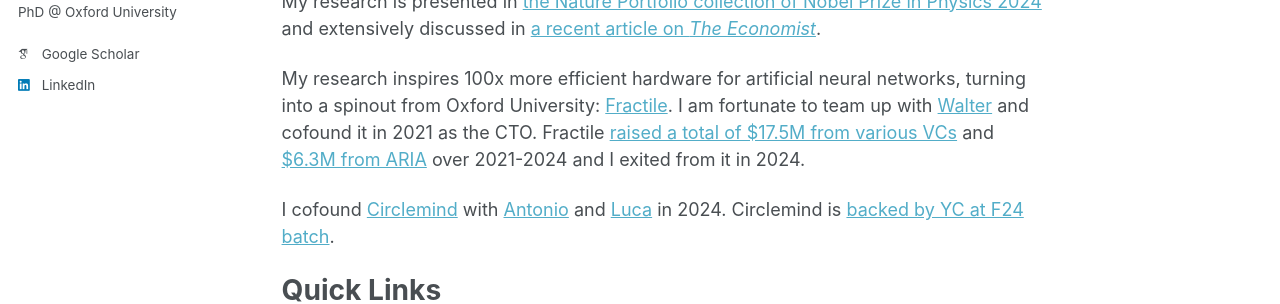
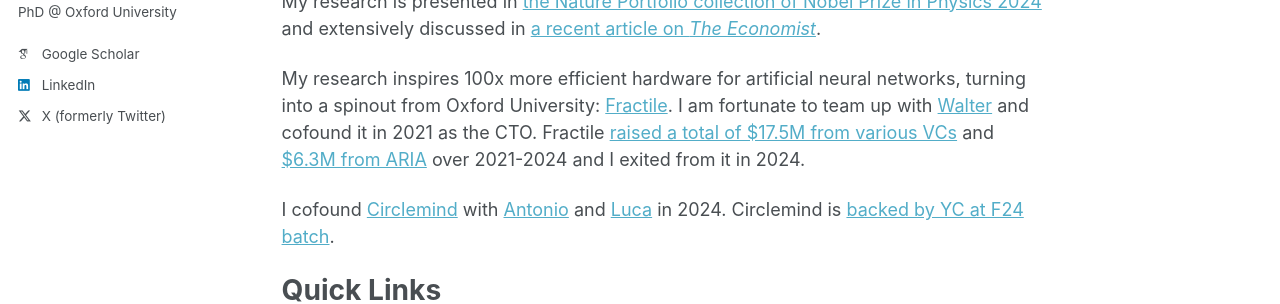
Before and after one commit to YuhangSong/YuhangSong.github.io, a Jekyll site: the page built from _pages/about.md, in a window 1280 px wide. Shown: the part 402-706 px from the top of the page. Built offline with Jekyll 4.4.1, drawn with Linux system fonts in a browser that asks for light colours; some web fonts are replaced; some of the changed lines change nothing that is shown.

Commit message:
chore: update _config.yml

```diff
--- a/_config.yml
+++ b/_config.yml
@@ -65,7 +65,7 @@
   steam            : # Username
   telegram         : # URL
   tumblr           : # Username
-  twitter          : # Username for X / Twitter
+  twitter          : dr_yuhang_song
   vine             : # Username
   weibo            : # Username
   wikipedia        : # Username
```
